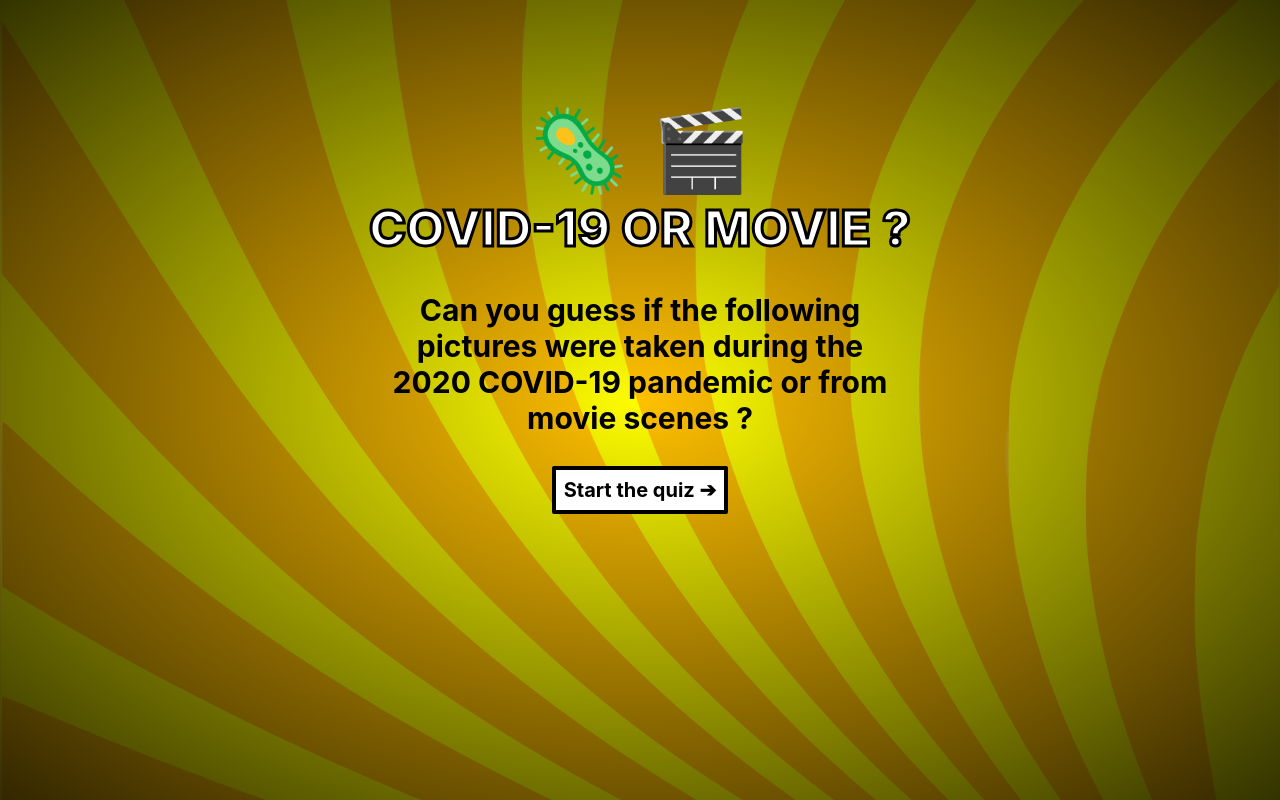
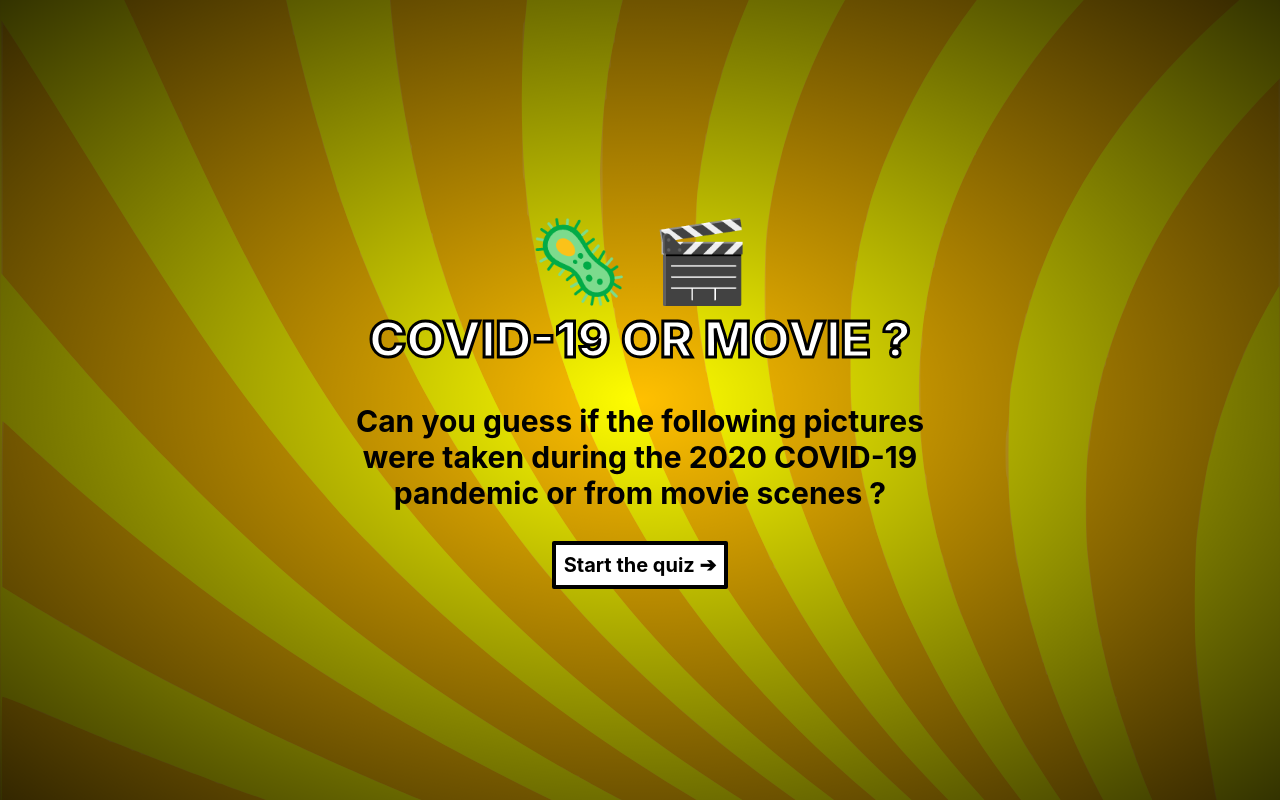
Before and after one commit to maeligg/coronavirus-or-movie, a Svelte app: page / in a window 1280 px wide. Built offline with nearby package versions, Linux system fonts and the light colour scheme.

Commit message:
center intro

```diff
--- a/src/components/QuizIntro.svelte
+++ b/src/components/QuizIntro.svelte
@@ -11,8 +11,9 @@
 
 <style>
     .quiz-intro {
-        margin: 100px auto;
+        margin: auto;
         text-align: center;
+        padding: 50px 0;
     }
 
     .title-emoji {
@@ -40,6 +41,6 @@
         font-size: 3rem;
         margin-left: auto;
         margin-right: auto;
-        max-width: 500px;
+        max-width: 600px;
     }
 </style>
```
